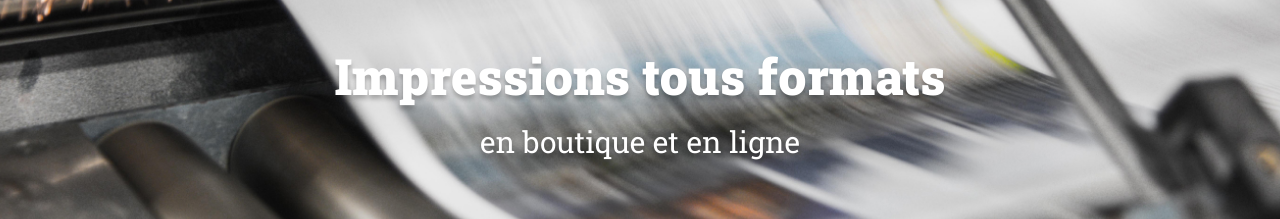
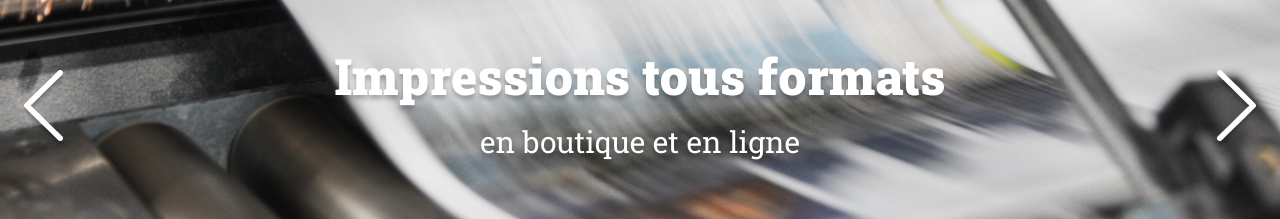
Before and after one commit to Aimed0677/Print-it-JS, a plain HTML site: page index.html in a window 1280 px wide. Shown: the part 227-446 px from the top of the page. Drawn offline with Linux system fonts and the light colour scheme.

Commit message:
Ajout des fléches carousel

```diff
--- a/assets/style.css
+++ b/assets/style.css
@@ -127,10 +127,12 @@ header {
 	position: absolute;
 }
 #banner .arrow_left {
-	left: 10px;
+	left: 20px;
+	position: absolute;
 }
 #banner .arrow_right {
-	right: 10px;
+	right: 20px;
+	position: absolute;
 }
 /* Gestion des points du carrousel */
 .dots {
--- a/index.html
+++ b/index.html
@@ -18,6 +18,8 @@
 </header>
 <main>
 	<div id="banner">
+		<img class="arrow_left" src="./assets/images/arrow_left.png" alt="fleche carousel">
+		<img class="arrow_right" src="./assets/images/arrow_right.png" alt="fleche carousel">
 		<img class="banner-img" src="./assets/images/slideshow/slide1.jpg" alt="Banner Print-it">
 		<p>Impressions tous formats <span>en boutique et en ligne</span></p>
 		<div class="dots">
```
